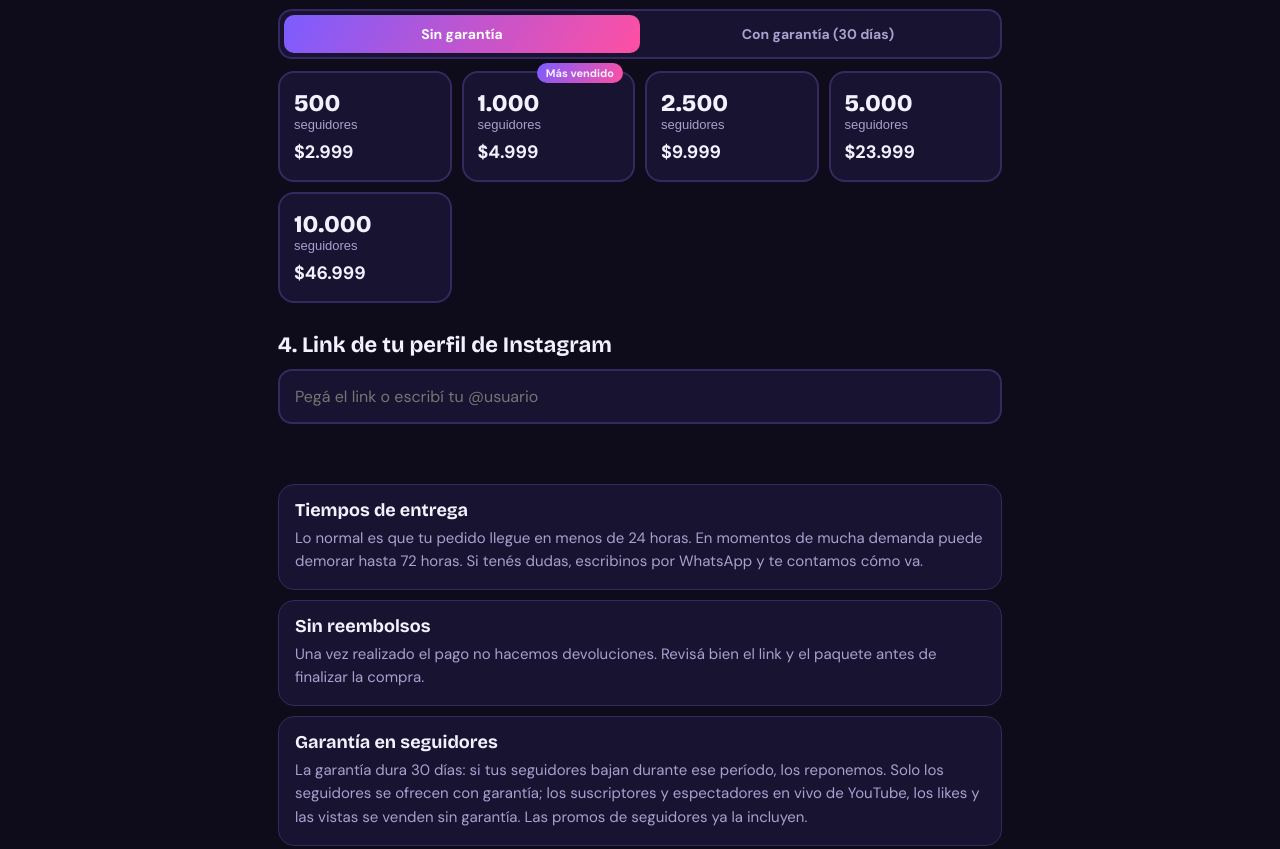
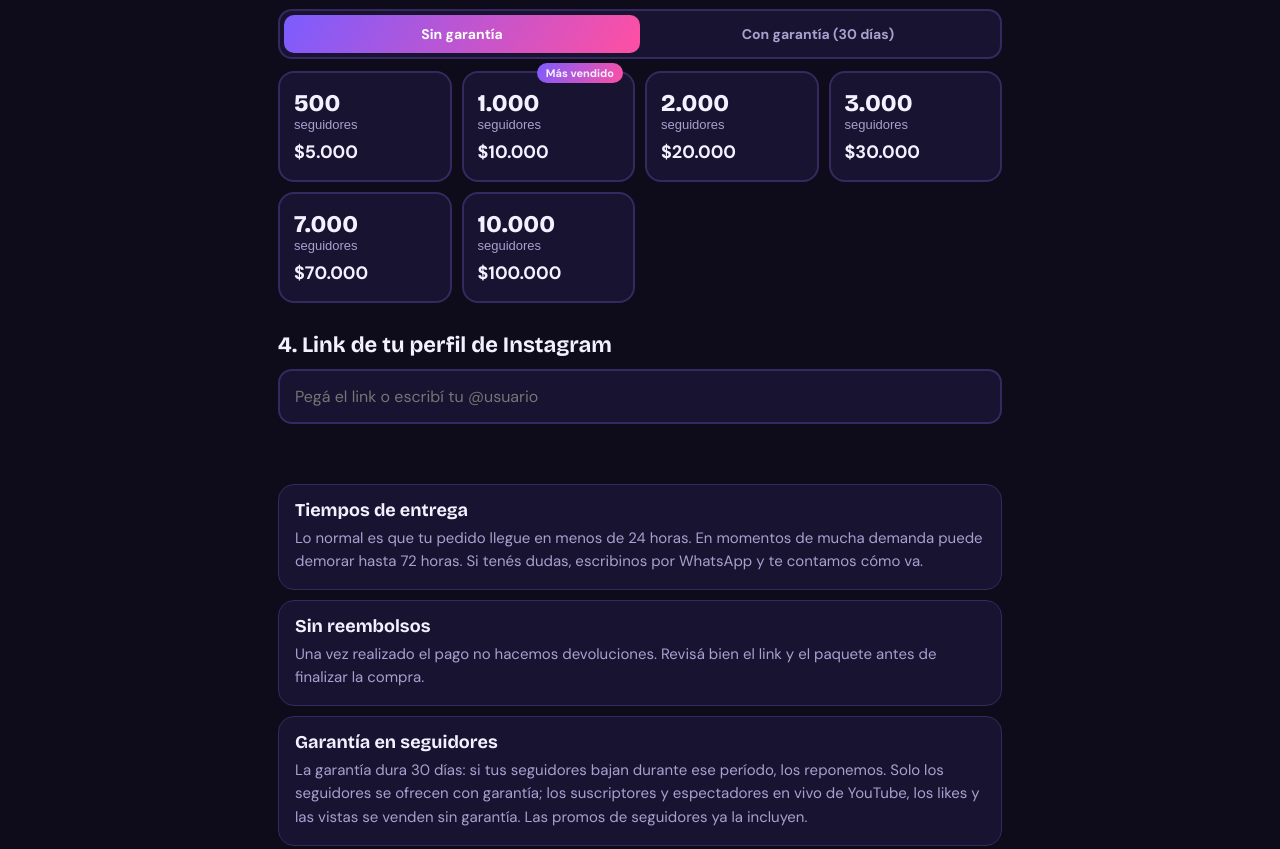
Before and after one commit to gabimolinas/vexo-agencia, a plain HTML site: page index.html in a window 1280 px wide. Shown: the part 842-1691 px from the top of the page. Drawn offline with nearby package versions, Linux system fonts and the light colour scheme.

Commit message:
Update index.html

```diff
--- a/index.html
+++ b/index.html
@@ -165,12 +165,12 @@ var WHATSAPP = "5493426312752";
 var ALIASES = ["vexo.agencia.ar", "vexo.agencia.es"];
 var PRECIOS = {
   Seguidores: {
-    sin: [[500,2999],[1000,4999],[2500,9999],[5000,23999],[10000,46999]],
-    con: [[500,4999],[1000,6999],[2500,13999],[5000,27999],[10000,55999]]
+    sin: [[500,5000],[1000,10000],[2000,20000],[3000,30000],[7000,70000],[10000,100000]],
+    con: [[500,6000],[1000,11000],[2000,22000],[3000,32000],[7000,75000],[10000,107000]]
   },
-  Likes: [[500,1999],[1000,2999],[2500,4999],[5000,6999]],
-  Vistas: [[10000,2999],[30000,7999],[50000,12999],[100000,19999]],
-  Promos: [[10000,49999],[30000,99999],[50000,139999],[75000,179999],[100000,249999]]
+  Likes: [[500,2000],[1000,3000],[2500,5000],[5000,7000]],
+  Vistas: [[10000,3000],[30000,8000],[50000,13000],[100000,20000]],
+  Promos: [[10000,90000],[30000,270000],[50000,450000]]
 };
 var PRECIOS_YT = {
   Suscriptores: [[500,34999],[1000,69999],[3000,209999],[5000,349999]],
```
